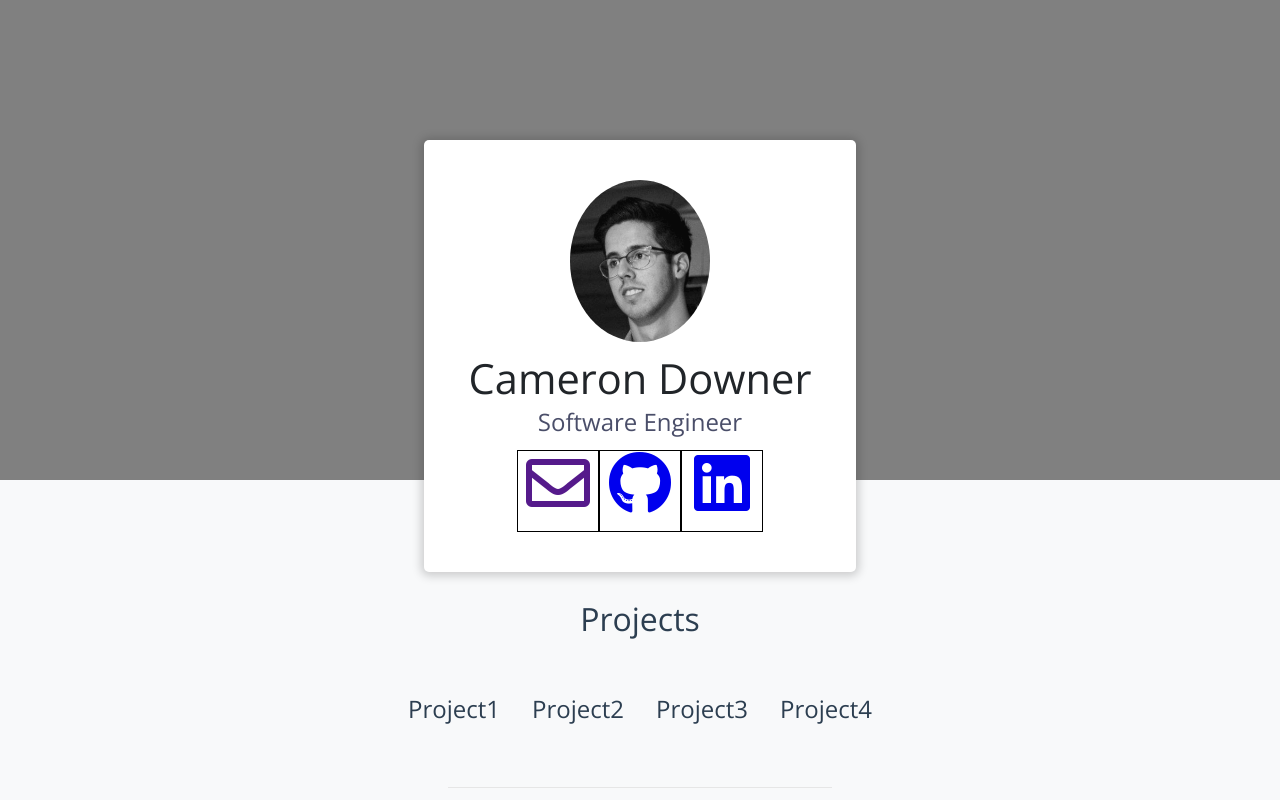
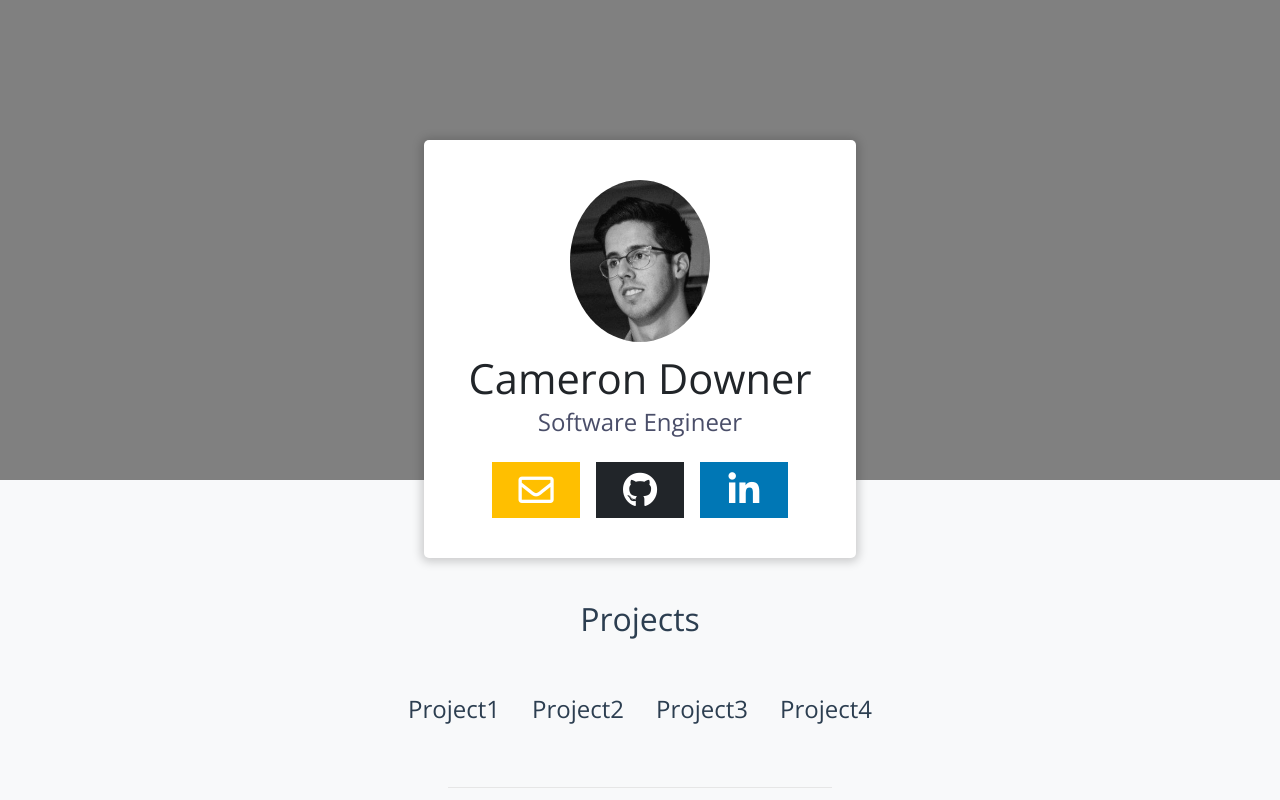
Before and after one commit to CameronRDowner/Vue_Portfolio, a Vue app: page / in a window 1280 px wide. Shown: the top 800 px of the page. Built offline with nearby package versions, Linux system fonts and the light colour scheme; some icons are missing.

Commit message:
added sliding background-color hover animation to ContactButton realigned footer floating box

```diff
--- a/src/components/ContactButton.vue
+++ b/src/components/ContactButton.vue
@@ -1,7 +1,7 @@
 <template lang="html">
   <div class="contact-button">
-    <a :href="contactButton.hyperlinkUrl" target="_blank" >
-      <i :class="contactButton.iconClasses"></i>
+    <a :style="buttonColorVariables" :href="contactButton.hyperlinkUrl" target="_blank" >
+      <i :style="{ color: contactButton.iconColor }" :class="contactButton.iconClasses"></i>
       </a>
   </div>
 
@@ -25,7 +25,12 @@
 
     },
     computed: {
-
+      buttonColorVariables(){
+        return {
+          '--button-color': this.contactButton.buttonColor,
+          '--button-hover-color' : this.contactButton.buttonHoverColor
+        }
+      }
     }
 }
 
@@ -35,14 +40,25 @@
 <style scoped lang="scss">
 .contact-button{
   i{
-      font-size: 4em;
+      font-size: 2.2em;
       text-align: center;
     }
   a{
-    display: inline-block;
-    height: 5em;
-    width: 5em;
-    border: solid 1px black;
+    display: flex;
+    align-items: center;
+    justify-content: center;
+    height: 3.5em;
+    width: 5.5em;
+    background-size: 100% 200%;
+    background-image: linear-gradient(to bottom, var(--button-color) 50%, var(--button-hover-color) 50%);
+    -webkit-transition: background-position 1s;
+    -moz-transition: background-position 1s;
+    transition: background-position 1s;
+    margin: 0 0.5em;
+    text-decoration: none;
+    &:hover{
+      background-position: 0 -100%;
+    }
   }
 }
 
--- a/src/components/ContactButtonsContainer.vue
+++ b/src/components/ContactButtonsContainer.vue
@@ -25,21 +25,24 @@
             hyperlinkUrl : "",
             iconClasses: "far fa-envelope",
             iconColor: "white",
-            buttonColor: "#FFBF00"
+            buttonColor: "#FFBF00",
+            buttonHoverColor: "#ffc826"
           },
           {
             id: 2,
             hyperlinkUrl : "https://github.com/CameronRDowner",
             iconClasses: "fab fa-github",
             iconColor: "white",
-            buttonColor: "#212529"
+            buttonColor: "#212529",
+            buttonHoverColor: "#3e464d"
           },
           {
             id: 3,
             hyperlinkUrl : "www.linkedin.com/in/cameron-downer-392863173",
-            iconClasses: "fab fa-linkedin",
+            iconClasses: "fab fa-linkedin-in",
             iconColor: "white",
-            buttonColor: "#0077b5"
+            buttonColor: "#0077b5",
+            buttonHoverColor: "#0097e6"
           },
         ]
       }
@@ -64,11 +67,6 @@
     display: flex;
     flex-direction: row;
     justify-content: center;
-    margin: 1em 0 0 0;
-    a{
-      margin: 0 0.5em;
-      border: solid 1px black;
-      background-color: #FFBF00
-    }
+    margin: 1.75em 0 0 0;
   }
 </style>
--- a/src/components/Footer.vue
+++ b/src/components/Footer.vue
@@ -47,7 +47,7 @@
     background-color: gray;
     .floating-box{
       font-size: 1rem;
-      bottom: 8em;
+      bottom: 2em;
       left: 0;
       right: 0;
       margin-left: auto;
```
